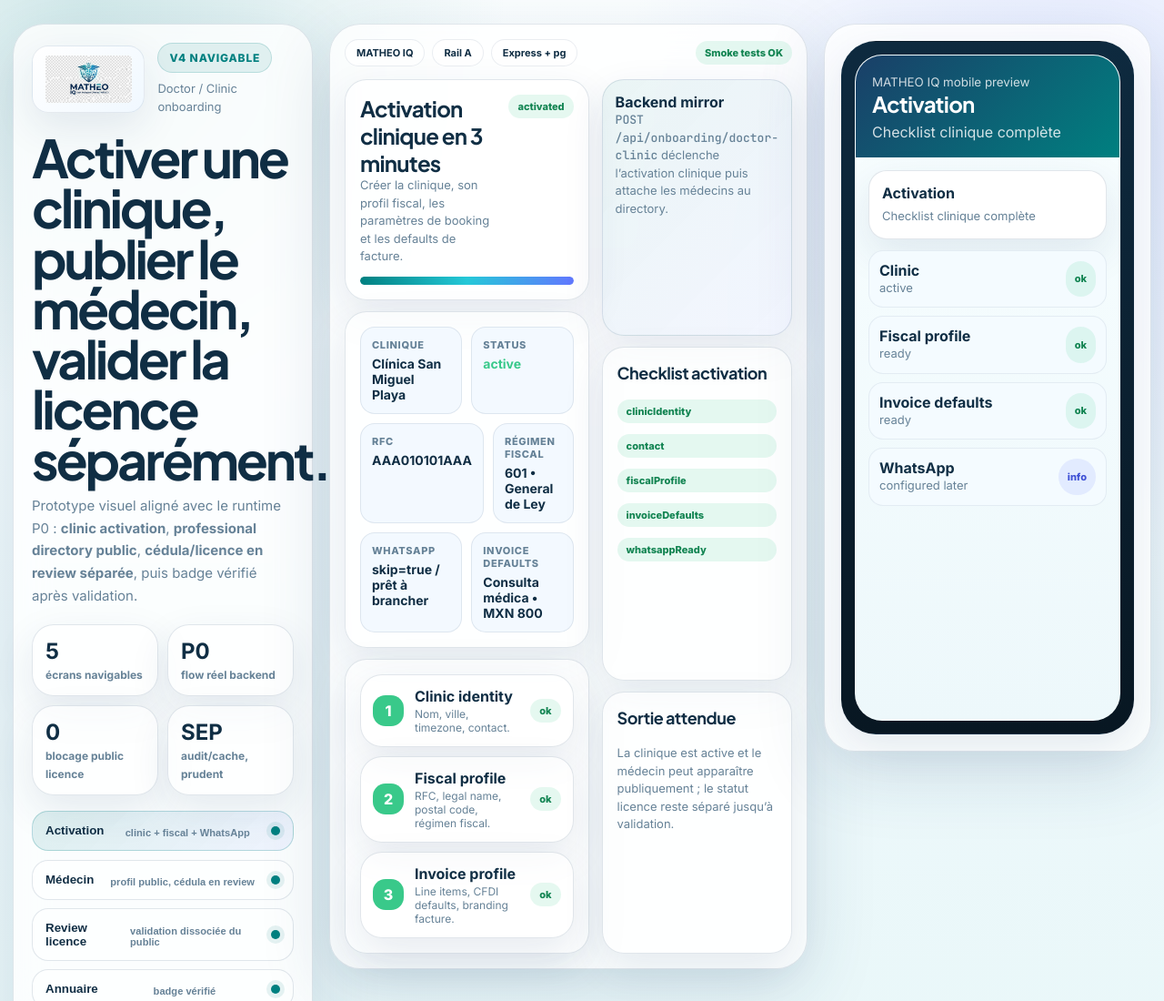
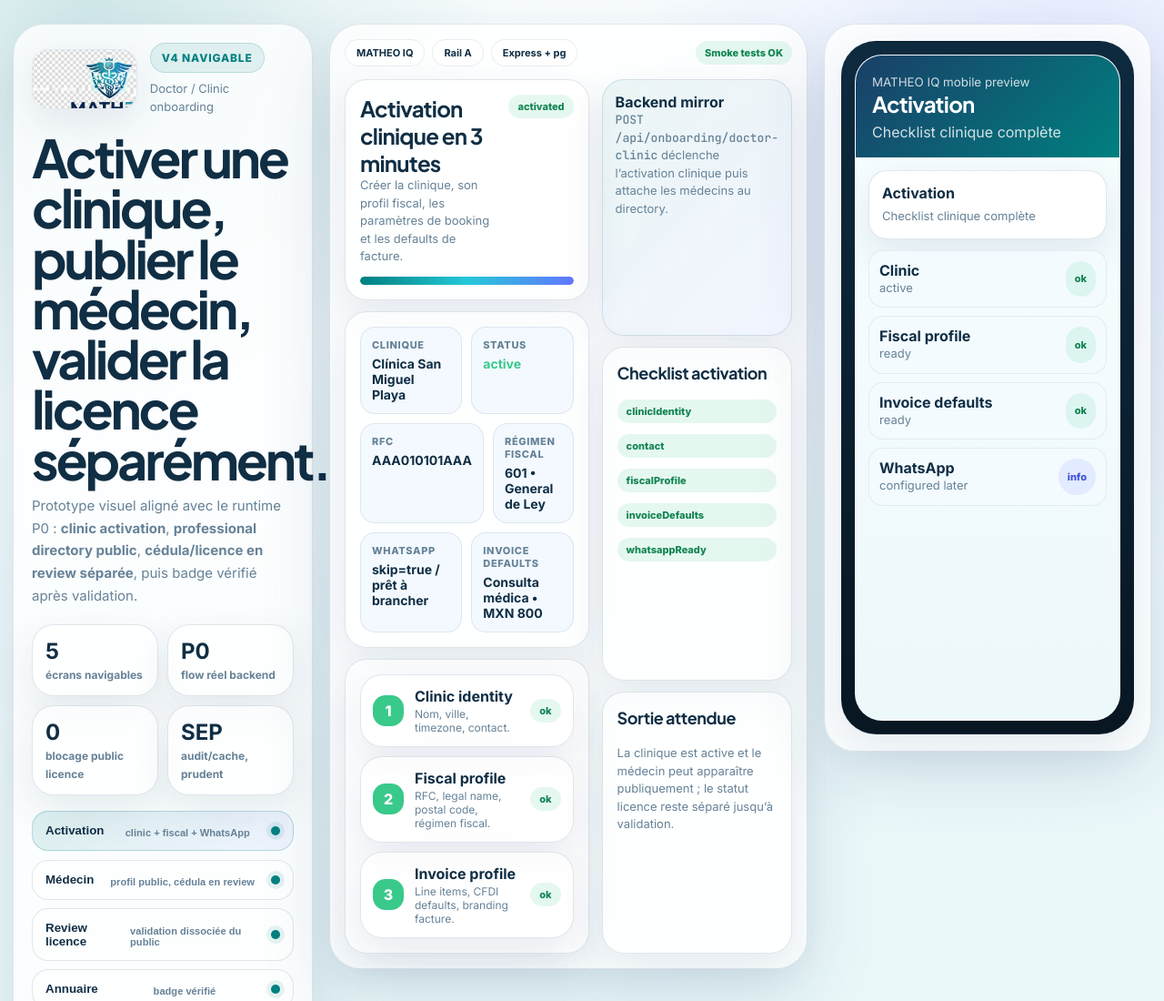
Before and after one commit to astroclawdrobot-tech/matheoiq-preview, a plain HTML site: page web-prototypes/matheoiq-doctor-clinic-onboarding-v4-2026-05-04.html in a window 1280 px wide. Shown: the top 1100 px of the page at 91% size. Drawn offline with Linux system fonts and the light colour scheme.

Commit message:
fix(preview): crop V4 logo tighter

```diff
--- a/web-prototypes/matheoiq-doctor-clinic-onboarding-v4-2026-05-04.html
+++ b/web-prototypes/matheoiq-doctor-clinic-onboarding-v4-2026-05-04.html
@@ -19,7 +19,7 @@
     *{box-sizing:border-box} html{scroll-behavior:smooth} body{margin:0;min-height:100vh;font-family:var(--font-ui);color:var(--ink);background:radial-gradient(circle at 8% 0%,rgba(0,128,128,.16),transparent 26%),radial-gradient(circle at 92% 10%,rgba(98,119,255,.14),transparent 30%),linear-gradient(180deg,#fbfeff,var(--bg) 54%,#e8f7f8)}
     a{color:inherit} .shell{width:min(1440px,calc(100% - 28px));margin:0 auto;padding:26px 0 42px;display:grid;grid-template-columns:330px minmax(480px,1fr) 360px;gap:18px;align-items:start}
     .glass{background:var(--panel);border:1px solid var(--line);box-shadow:var(--shadow);backdrop-filter:blur(18px);-webkit-backdrop-filter:blur(18px)}
-    .panel{border-radius:var(--radius-xl);padding:20px}.hero{position:sticky;top:18px}.logo{display:flex;gap:14px;align-items:center}.logo img{width:132px;height:74px;border-radius:18px;object-fit:contain;object-position:center;background:linear-gradient(135deg,#ffffff,#f0f8ff);padding:10px 12px;box-shadow:var(--shadow-soft);border:1px solid rgba(26,63,104,.10)}
+    .panel{border-radius:var(--radius-xl);padding:20px}.hero{position:sticky;top:18px}.logo{display:flex;gap:14px;align-items:center}.logo-mark{width:118px;height:66px;border-radius:18px;overflow:hidden;background:linear-gradient(135deg,#ffffff,#f0f8ff);box-shadow:var(--shadow-soft);border:1px solid rgba(26,63,104,.10);display:grid;place-items:center}.logo-mark img{width:168px;height:92px;object-fit:cover;object-position:center;transform:scale(1.18);display:block}
     .eyebrow,.chip,.pill{display:inline-flex;align-items:center;gap:8px;border-radius:999px;font-weight:800;letter-spacing:.07em;text-transform:uppercase}.eyebrow{padding:8px 12px;background:rgba(0,128,128,.1);border:1px solid rgba(0,128,128,.18);color:var(--teal);font-size:12px}.chip,.pill{min-height:30px;padding:0 12px;background:rgba(255,255,255,.66);border:1px solid rgba(26,63,104,.09);color:var(--muted);font-size:11px}.pill{letter-spacing:0;text-transform:none;font-weight:700;color:var(--ink)}
     h1,h2,h3,h4{font-family:var(--font-display);margin:0}h1{font-size:clamp(34px,4.5vw,58px);line-height:.96;letter-spacing:-.055em;margin:18px 0 12px}h2{font-size:24px;letter-spacing:-.03em}h3{font-size:18px;letter-spacing:-.025em}p{margin:0}.lead{color:var(--muted);line-height:1.65;font-size:15px}.mono,code{font-family:var(--font-mono)}
     .stack{display:grid;gap:12px}.mt{margin-top:18px}.metrics{display:grid;grid-template-columns:1fr 1fr;gap:10px}.metric,.card,.step,.row,.device,.note{border:1px solid var(--line);background:rgba(255,255,255,.62);border-radius:var(--radius-lg);box-shadow:var(--shadow-soft)}.metric{padding:14px}.metric strong{display:block;font-size:24px}.metric span{color:var(--muted);font-size:12px;font-weight:700}
@@ -39,7 +39,7 @@
   <main class="shell">
     <aside class="panel glass hero">
       <div class="logo">
-        <img src="../branding/assets-2026-04-20/matheo-iq-primary-logo-lockup-saas-hub-clinicas-mexico-v1.jpg" alt="MATHEO IQ logo" />
+        <div class="logo-mark"><img src="../branding/assets-2026-04-20/matheo-iq-primary-logo-lockup-saas-hub-clinicas-mexico-v1.jpg" alt="MATHEO IQ logo" /></div>
         <div><span class="eyebrow">V4 navigable</span><p class="sub mt" style="margin-top:8px">Doctor / Clinic onboarding</p></div>
       </div>
       <h1>Activer une clinique, publier le médecin, valider la licence séparément.</h1>
```
